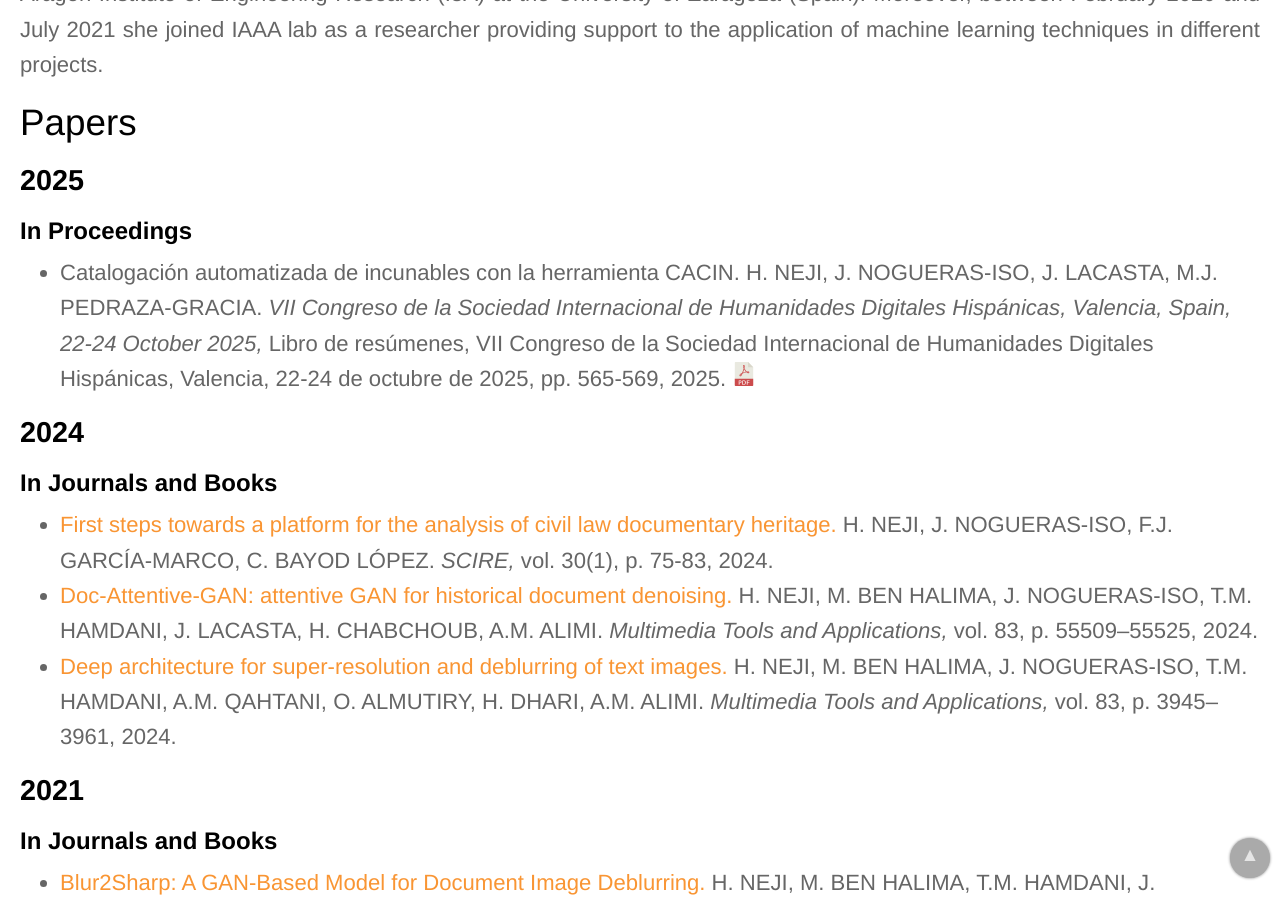
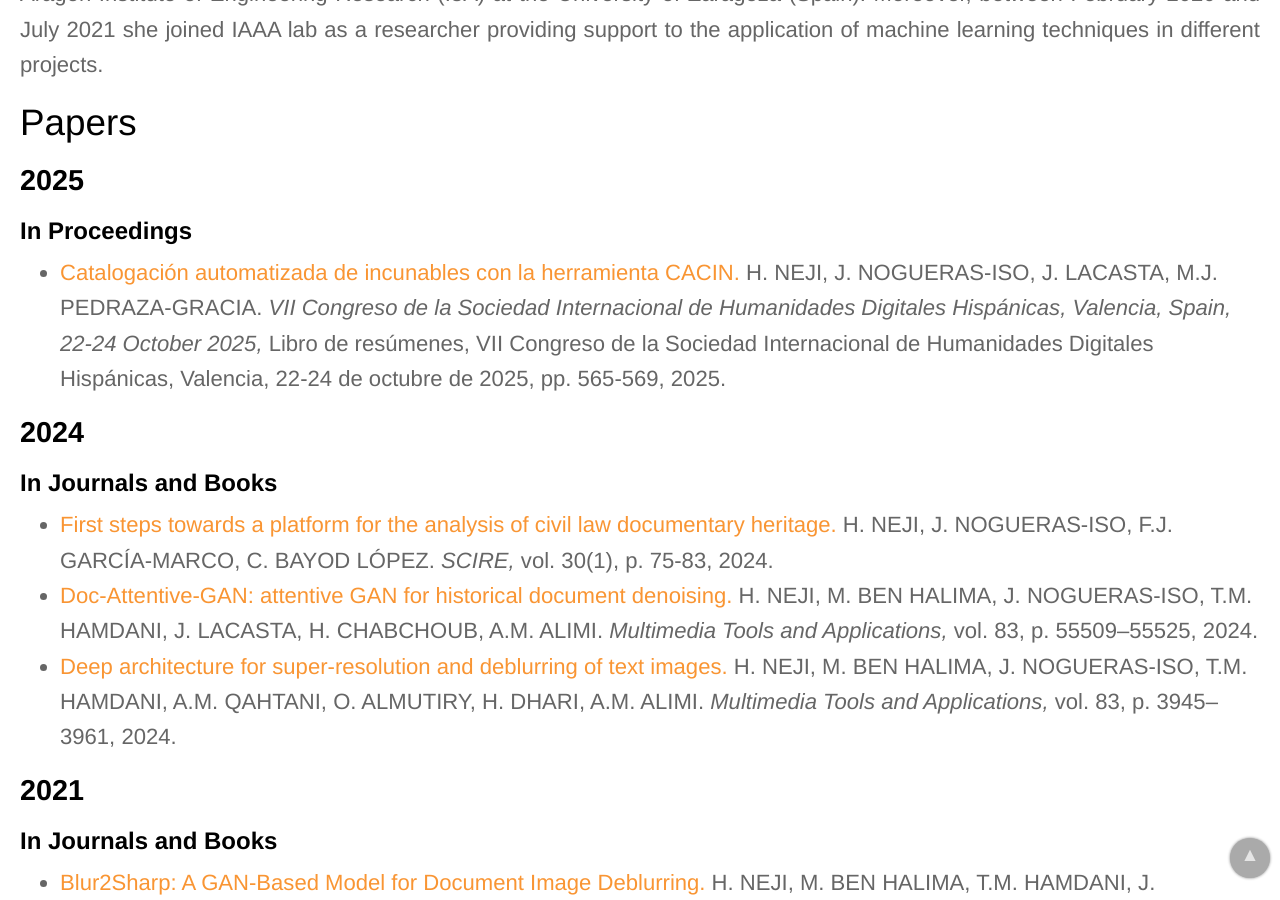
Before and after one commit to IAAA-Lab/IAAA-Lab.github.io, a Jekyll site: the page built from _staff/neji.md, in a window 1280 px wide and 900 px high, scrolled down 1081 px. Built offline with Jekyll 4.4.1, drawn with Linux system fonts in a browser that asks for light colours; some of the changed lines change nothing that is shown.

Commit message:
Artículo

```diff
--- a/_data/papers.yml
+++ b/_data/papers.yml
@@ -73,7 +73,7 @@
   publication_conference: "VII Congreso de la Sociedad Internacional de Humanidades Digitales Hispánicas, Valencia, Spain, 22-24 October 2025"
   year: 2025
   publication_detail: Libro de resúmenes, VII Congreso de la Sociedad Internacional de Humanidades Digitales Hispánicas, Valencia, 22-24 de octubre de 2025, pp. 565-569
-  alt_pdf_url: https://iaaa.es/curriculum/09-Otras-Publicaciones-Congresos/cong_2025_HDH_CACIN_565-569.pdf
+  url: https://iaaa.es/curriculum/09-Otras-Publicaciones-Congresos/cong_2025_HDH_CACIN_565-569.pdf
 # -------------------
 - title: "A Framework for the Multi-Dimensional Assessment of Interoperability for Open Data Ecosystems Development"
   url: https://doi.org/10.1177/15701255241297172
```
